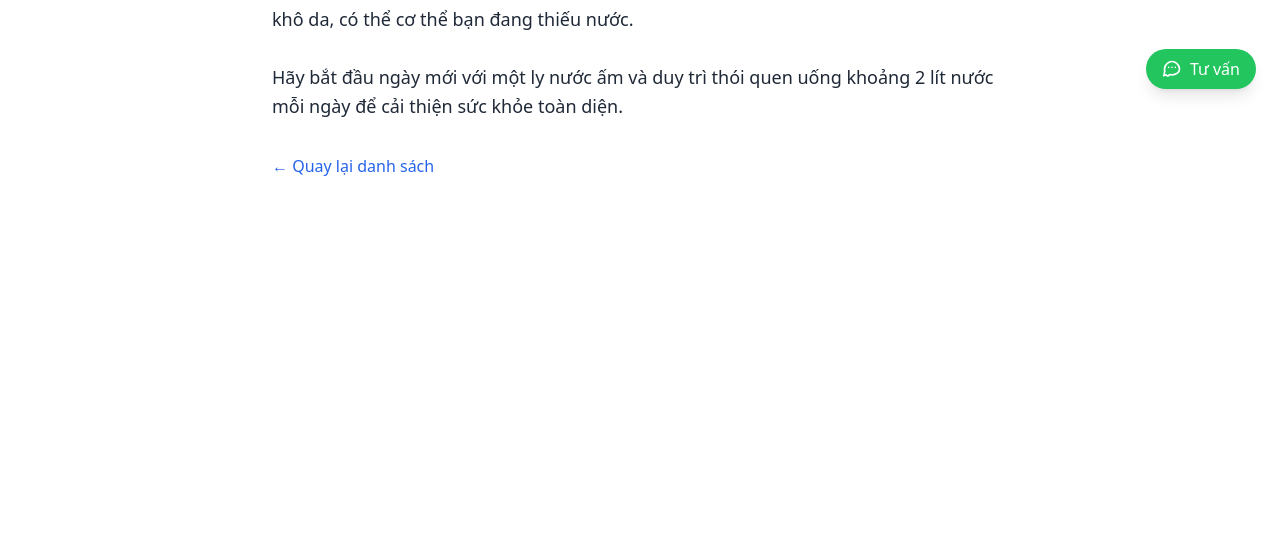
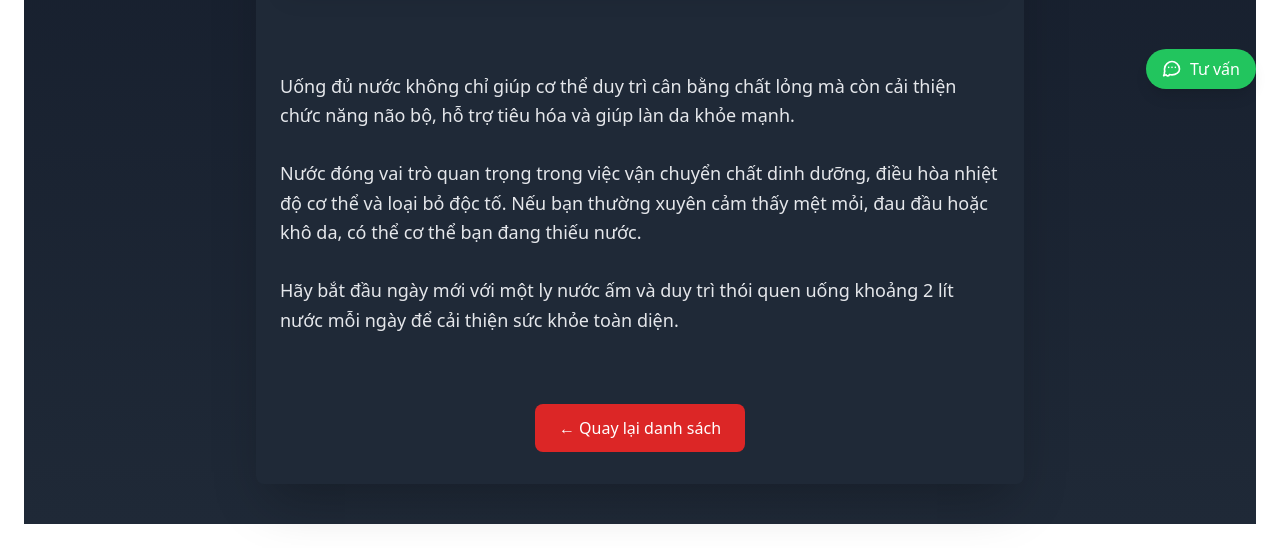
Before and after one commit to Tiensohot/group8, a Django app: page /blog/1/ in a window 1280 px wide. Shown: the part 687-1235 px from the top of the page. Before the commit the page ends 863 px from the top, so only its background shows below. Run offline with Django 5.2, Linux system fonts and the light colour scheme; parts of the project's set-up code (start-up, migrations or seed data) failed here and were passed over; some libraries are stand-ins or nearby versions.

Commit message:
hoàn thiện dự án. Thêm chức năng thông báo đặt hàng thành công, sửa UI detail_Blog

```diff
--- a/websupp/app/templates/app/blog_detail.html
+++ b/websupp/app/templates/app/blog_detail.html
@@ -1,10 +1,28 @@
 {% extends 'app/base.html' %}
 
 {% block content %}
-<div class="max-w-3xl mx-auto px-4 py-10">
-    <h1 class="text-3xl font-bold text-red-600 mb-6">{{ post.title }}</h1>
-    <img src="{{ post.image }}" alt="{{ post.title }}" class="w-full h-64 object-cover rounded mb-6">
-    <p class="text-gray-800 text-lg leading-relaxed whitespace-pre-line">{{ post.content }}</p>
-    <a href="{% url 'blog' %}" class="mt-8 inline-block text-blue-600 hover:underline">← Quay lại danh sách</a>
+<div class="min-h-screen bg-gradient-to-b from-gray-900 to-gray-800 py-10">
+    <div class="max-w-3xl mx-auto px-6 py-8 bg-gray-800 rounded-lg shadow-2xl">
+        <h1 class="text-3xl font-bold text-red-500 mb-6 text-center">{{ post.title }}</h1>
+
+        <div class="mb-8 rounded-lg overflow-hidden shadow-xl">
+            <img src="{{ post.image }}"
+                 alt="{{ post.title }}"
+                 class="w-full h-[400px] object-cover">
+        </div>
+
+        <div class="prose prose-lg max-w-none">
+            <p class="text-gray-200 text-lg leading-relaxed whitespace-pre-line">
+                {{ post.content }}
+            </p>
+        </div>
+
+        <div class="mt-10 text-center">
+            <a href="{% url 'blog' %}"
+               class="inline-block px-6 py-3 bg-red-600 text-white rounded-lg hover:bg-red-700 transition duration-300 ease-in-out">
+                ← Quay lại danh sách
+            </a>
+        </div>
+    </div>
 </div>
 {% endblock %}
```
Also changed, not shown: websupp/app/templates/app/cart_detail.html (+9 -1 lines), websupp/app/templates/app/checkout.html (+29 -2 lines).
